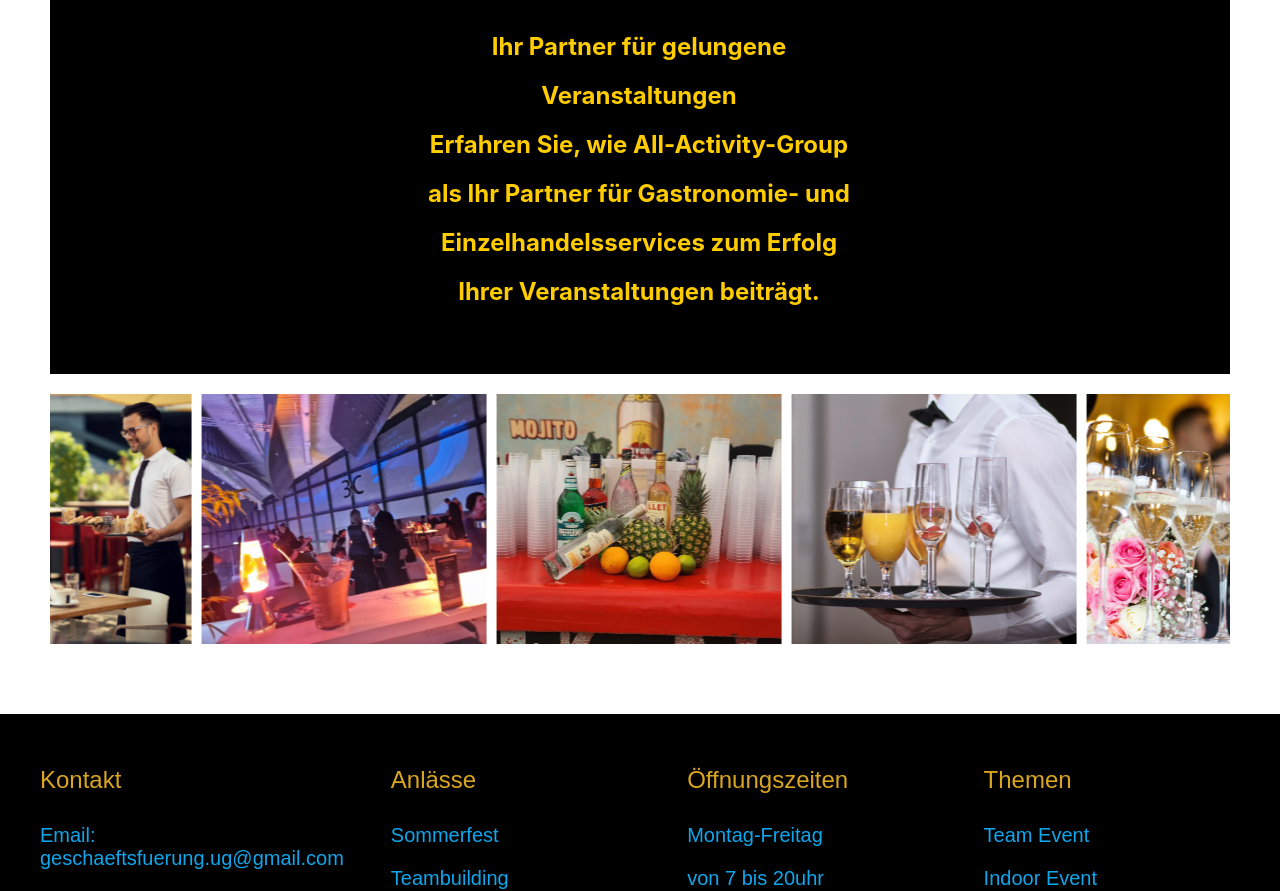
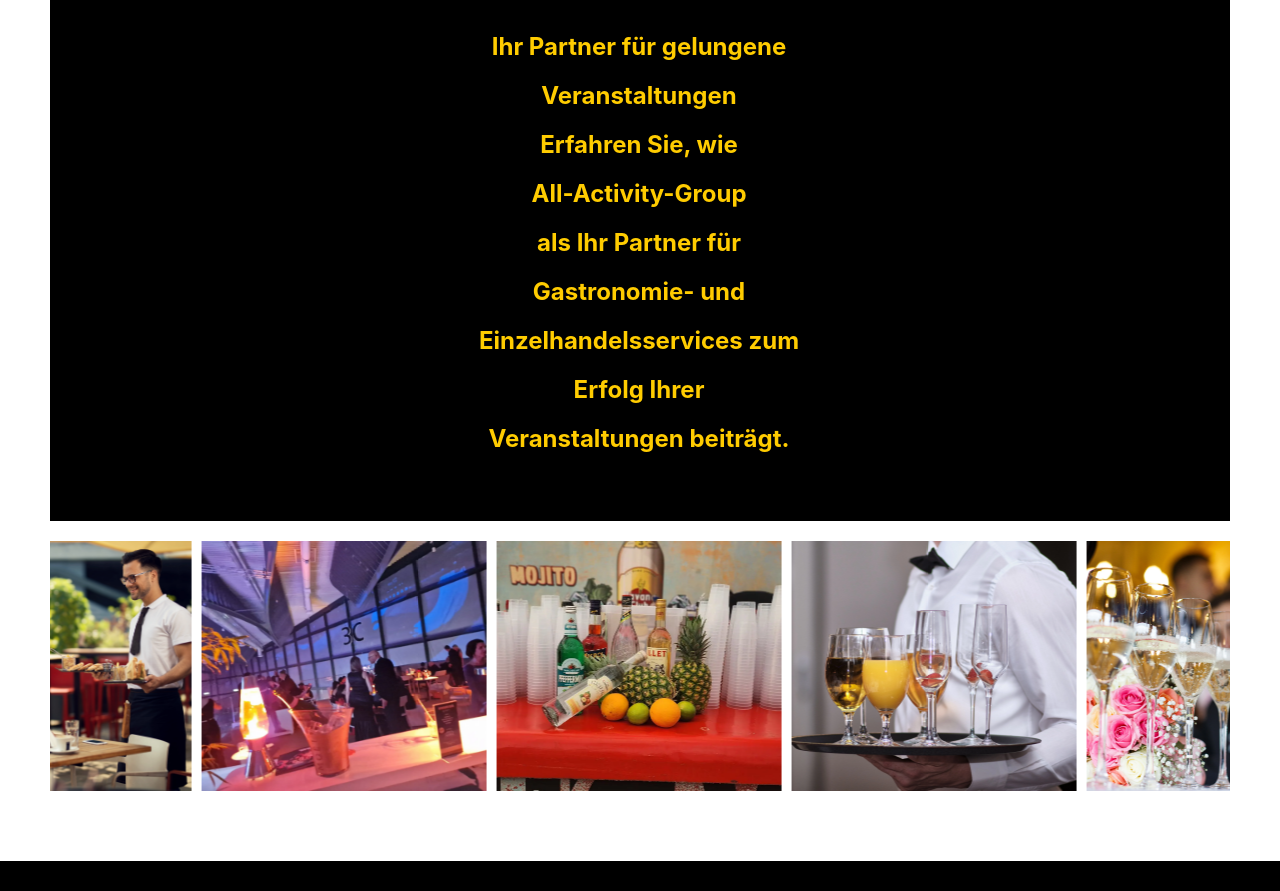
Before and after one commit to herzog92/it, a React (Create React App) app: page / in a window 1280 px wide. Shown: the part 1920-2811 px from the top of the page. Built offline with nearby package versions, Linux system fonts and the light colour scheme.

Commit message:
commit message

```diff
--- a/src/Home.js
+++ b/src/Home.js
@@ -44,7 +44,7 @@ function Home() {
             <div className="section section5">
                 <div className="section5-text">
                     <h2>Ihr Partner für gelungene </h2><h2>Veranstaltungen</h2>
-                   <h2> Erfahren Sie, wie All-Activity-Group </h2><h2>als Ihr Partner für Gastronomie- und </h2> <h2>Einzelhandelsservices zum Erfolg</h2> <h2> Ihrer Veranstaltungen beiträgt.</h2>
+                   <h2> Erfahren Sie, wie </h2><h2>All-Activity-Group </h2><h2>als Ihr Partner für </h2><h2>Gastronomie- und </h2> <h2>Einzelhandelsservices zum </h2> <h2> Erfolg Ihrer </h2> <h2>Veranstaltungen beiträgt.</h2>
                 </div>
             </div>
 
```
